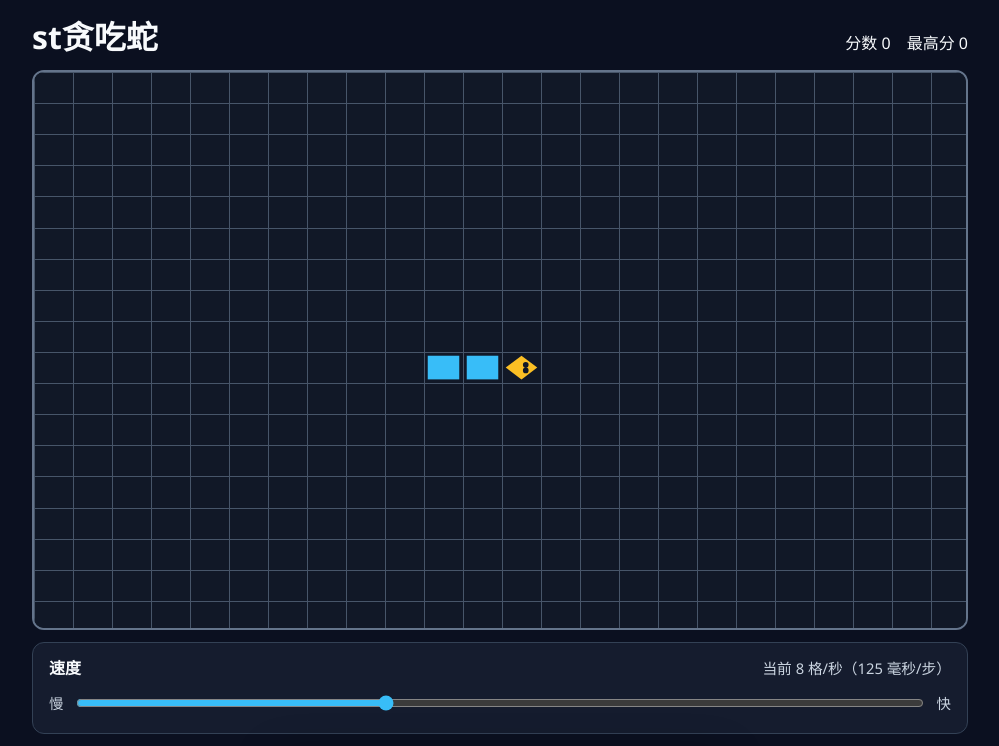
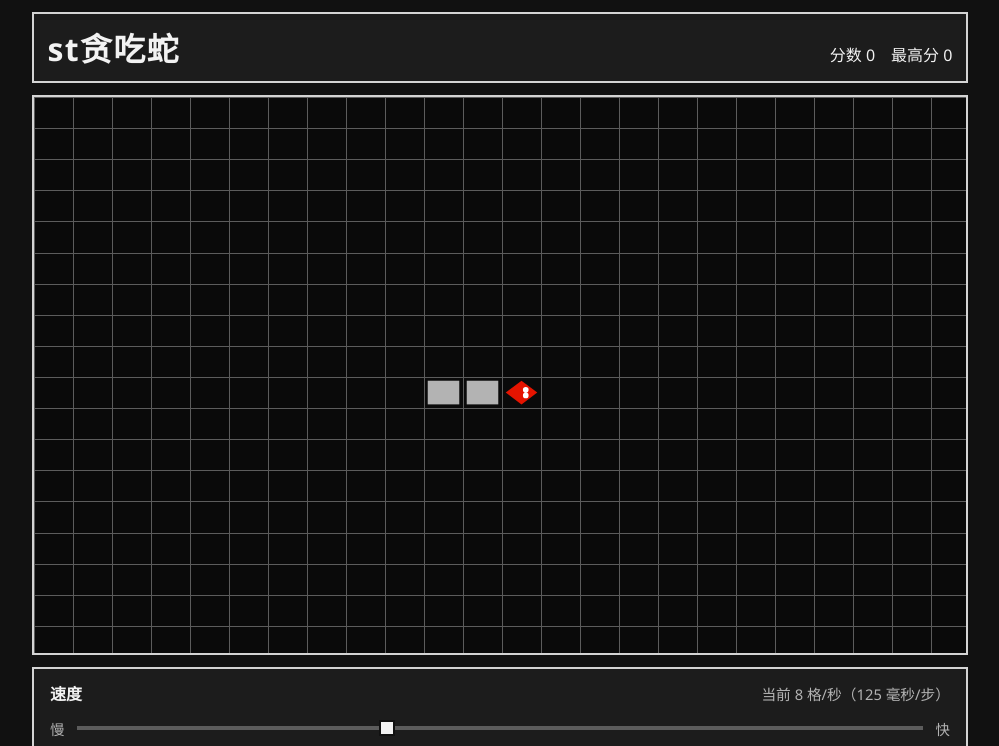
Before and after one commit to i010542/st-snake, a React (Vite) app: page / in a window 1280 px wide. Shown: the top 746 px of the page, without its empty margins (140-1139 px from the left). Built offline with nearby package versions, Linux system fonts and the light colour scheme.

Commit message:
style: restyle UI to Metro black/white/gray with a red snake head
Keep gameplay unchanged. Unify HUD, slider, buttons, and overlays on a
flat grayscale palette, and paint a vivid red head against gray body
and light food.

Co-authored-by: alan <i010542@gmail.com>

```diff
--- a/src/render/drawBoard.ts
+++ b/src/render/drawBoard.ts
@@ -1,20 +1,11 @@
 import type { GameState } from '../game/types';
+import { BOARD_COLORS } from '../styles/palette';
 
 export interface RenderMetrics {
   cssWidth: number;
   cssHeight: number;
   devicePixelRatio: number;
 }
-
-const COLORS = {
-  background: '#111827',
-  grid: '#475569',
-  body: '#38bdf8',
-  head: '#fbbf24',
-  headMark: '#111827',
-  food: '#fb7185',
-  foodMark: '#fff7ed',
-} as const;
 
 export function resizeCanvas(
   canvas: HTMLCanvasElement,
@@ -55,10 +46,10 @@ export function drawBoard(
   const cellW = cssWidth / columns;
   const cellH = cssHeight / rows;
 
-  context.fillStyle = COLORS.background;
+  context.fillStyle = BOARD_COLORS.background;
   context.fillRect(0, 0, cssWidth, cssHeight);
 
-  context.strokeStyle = COLORS.grid;
+  context.strokeStyle = BOARD_COLORS.grid;
   context.lineWidth = 1;
   context.beginPath();
   for (let x = 0; x <= columns; x += 1) {
@@ -78,14 +69,14 @@ export function drawBoard(
   for (let i = 1; i < state.snake.segments.length; i += 1) {
     const segment = state.snake.segments[i];
     const rect = cellRect(segment.x, segment.y, cellW, cellH, pad);
-    context.fillStyle = COLORS.body;
+    context.fillStyle = BOARD_COLORS.body;
     context.fillRect(rect.x, rect.y, rect.w, rect.h);
   }
 
   const head = state.snake.segments[0];
   if (head) {
     const rect = cellRect(head.x, head.y, cellW, cellH, pad);
-    context.fillStyle = COLORS.head;
+    context.fillStyle = BOARD_COLORS.head;
     context.beginPath();
     context.moveTo(rect.x + rect.w / 2, rect.y);
     context.lineTo(rect.x + rect.w, rect.y + rect.h / 2);
@@ -94,7 +85,7 @@ export function drawBoard(
     context.closePath();
     context.fill();
 
-    context.fillStyle = COLORS.headMark;
+    context.fillStyle = BOARD_COLORS.headMark;
     const eye = Math.max(1.5, Math.min(rect.w, rect.h) * 0.12);
     const cx = rect.x + rect.w / 2;
     const cy = rect.y + rect.h / 2;
@@ -126,14 +117,14 @@ export function drawBoard(
     const radius = Math.min(rect.w, rect.h) / 2;
     const cx = rect.x + rect.w / 2;
     const cy = rect.y + rect.h / 2;
-    context.fillStyle = COLORS.food;
+    context.fillStyle = BOARD_COLORS.food;
     context.beginPath();
     context.arc(cx, cy, radius, 0, Math.PI * 2);
     context.fill();
 
-    context.strokeStyle = COLORS.foodMark;
+    context.strokeStyle = BOARD_COLORS.foodMark;
     context.lineWidth = Math.max(1.5, radius * 0.28);
-    context.lineCap = 'round';
+    context.lineCap = 'square';
     const arm = radius * 0.45;
     context.beginPath();
     context.moveTo(cx - arm, cy);
--- a/src/styles/global.css
+++ b/src/styles/global.css
@@ -1,14 +1,25 @@
 :root {
   color-scheme: dark;
-  --bg: #0b1020;
-  --panel: #151c2e;
-  --text: #f8fafc;
-  --muted: #cbd5e1;
-  --accent: #38bdf8;
-  --accent-2: #fbbf24;
-  --danger: #fb7185;
-  --focus: #fde68a;
-  --shadow: 0 12px 40px rgba(0, 0, 0, 0.35);
+  --bg: #111111;
+  --bg-deep: #0a0a0a;
+  --panel: #1c1c1c;
+  --panel-border: #d4d4d4;
+  --text: #f2f2f2;
+  --muted: #b3b3b3;
+  --control-bg: #e6e6e6;
+  --control-bg-hover: #ffffff;
+  --control-text: #111111;
+  --control-border: #f2f2f2;
+  --focus: #ffffff;
+  --track: #5c5c5c;
+  --thumb: #f2f2f2;
+  --board-bg: #0a0a0a;
+  --board-border: #d4d4d4;
+  --snake-head: #e51400;
+  --snake-body: #b3b3b3;
+  --food: #f5f5f5;
+  --grid: #5c5c5c;
+  --radius: 0;
   font-family: "Segoe UI", "PingFang SC", "Noto Sans SC", sans-serif;
 }
 
@@ -31,17 +42,17 @@ body {
 
 button {
   font: inherit;
-  color: #0b1020;
-  background: var(--accent-2);
-  border: 2px solid #f59e0b;
-  border-radius: 10px;
+  color: var(--control-text);
+  background: var(--control-bg);
+  border: 2px solid var(--control-border);
+  border-radius: var(--radius);
   padding: 0.65rem 1.1rem;
   min-height: 44px;
   cursor: pointer;
 }
 
 button:hover {
-  filter: brightness(1.05);
+  background: var(--control-bg-hover);
 }
 
 button:focus-visible {
@@ -65,11 +76,16 @@ button:focus-visible {
   justify-content: space-between;
   align-items: baseline;
   gap: 0.5rem 1rem;
+  background: var(--panel);
+  border: 2px solid var(--panel-border);
+  padding: 0.65rem 0.85rem;
 }
 
 .title {
   margin: 0;
   font-size: clamp(1.4rem, 5vw, 2rem);
+  font-weight: 600;
+  letter-spacing: 0.04em;
 }
 
 .scores {
@@ -94,9 +110,9 @@ button:focus-visible {
   aspect-ratio: 24 / 18;
   max-height: min(70vh, 640px);
   margin: 0 auto;
-  background: #111827;
-  border: 2px solid #64748b;
-  border-radius: 12px;
+  background: var(--board-bg);
+  border: 2px solid var(--board-border);
+  border-radius: var(--radius);
   overflow: hidden;
 }
 
@@ -117,10 +133,9 @@ button:focus-visible {
   width: min(100%, 28rem);
   background: var(--panel);
   color: var(--text);
-  border: 1px solid #334155;
-  border-radius: 14px;
+  border: 2px solid var(--panel-border);
+  border-radius: var(--radius);
   padding: 1rem 1.1rem 1.15rem;
-  box-shadow: var(--shadow);
 }
 
 .panel h2,
@@ -156,8 +171,8 @@ button:focus-visible {
 .speed-control {
   width: 100%;
   background: var(--panel);
-  border: 1px solid #334155;
-  border-radius: 12px;
+  border: 2px solid var(--panel-border);
+  border-radius: var(--radius);
   padding: 0.75rem 1rem;
 }
 
@@ -196,7 +211,44 @@ button:focus-visible {
   flex: 1 1 auto;
   min-width: 0;
   height: 2rem;
-  accent-color: var(--accent);
+  appearance: none;
+  background: transparent;
+  accent-color: var(--thumb);
+}
+
+.speed-slider-row input[type='range']::-webkit-slider-runnable-track {
+  height: 4px;
+  background: var(--track);
+  border: 0;
+}
+
+.speed-slider-row input[type='range']::-webkit-slider-thumb {
+  appearance: none;
+  width: 16px;
+  height: 16px;
+  margin-top: -6px;
+  background: var(--thumb);
+  border: 2px solid var(--bg);
+  border-radius: var(--radius);
+}
+
+.speed-slider-row input[type='range']::-moz-range-track {
+  height: 4px;
+  background: var(--track);
+  border: 0;
+}
+
+.speed-slider-row input[type='range']::-moz-range-thumb {
+  width: 16px;
+  height: 16px;
+  background: var(--thumb);
+  border: 2px solid var(--bg);
+  border-radius: var(--radius);
+}
+
+.speed-slider-row input[type='range']:focus-visible {
+  outline: 3px solid var(--focus);
+  outline-offset: 3px;
 }
 
 @media (max-width: 360px) {
--- /dev/null
+++ b/src/styles/palette.ts
@@ -0,0 +1,10 @@
+/** Metro grayscale board palette. Head is the only chromatic color. */
+export const BOARD_COLORS = {
+  background: '#0a0a0a',
+  grid: '#5c5c5c',
+  body: '#b3b3b3',
+  head: '#e51400',
+  headMark: '#ffffff',
+  food: '#f5f5f5',
+  foodMark: '#111111',
+} as const;
```
Also changed, not shown: 1 other file (tests, documents, lock files or other folders).
